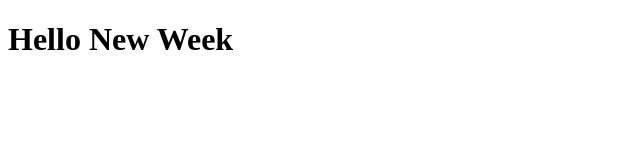
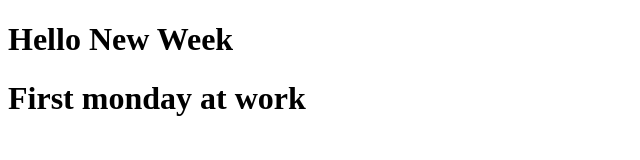
Before and after one commit to pkdminh/git-demo, a plain HTML site: page index.html in a window 1280 px wide. Shown: the whole page, without its empty margins (0-640 px from the left). Drawn offline with Linux system fonts and the light colour scheme.

Commit message:
Second Commit

```diff
--- a/index.html
+++ b/index.html
@@ -7,5 +7,6 @@
 </head>
 <body>
     <h1>Hello New Week</h1>
+    <h1>First monday at work</h1>
 </body>
 </html>
```
